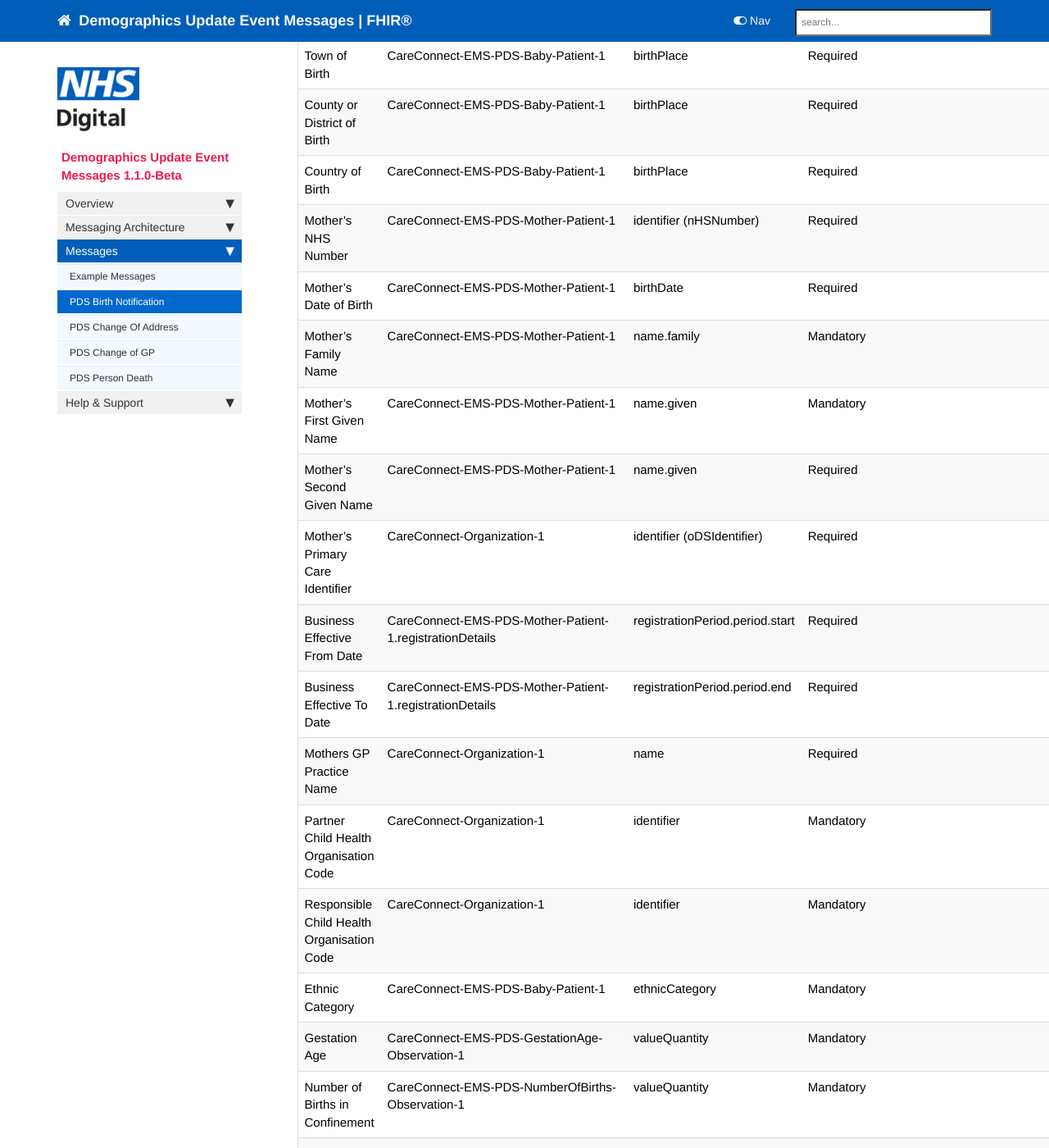
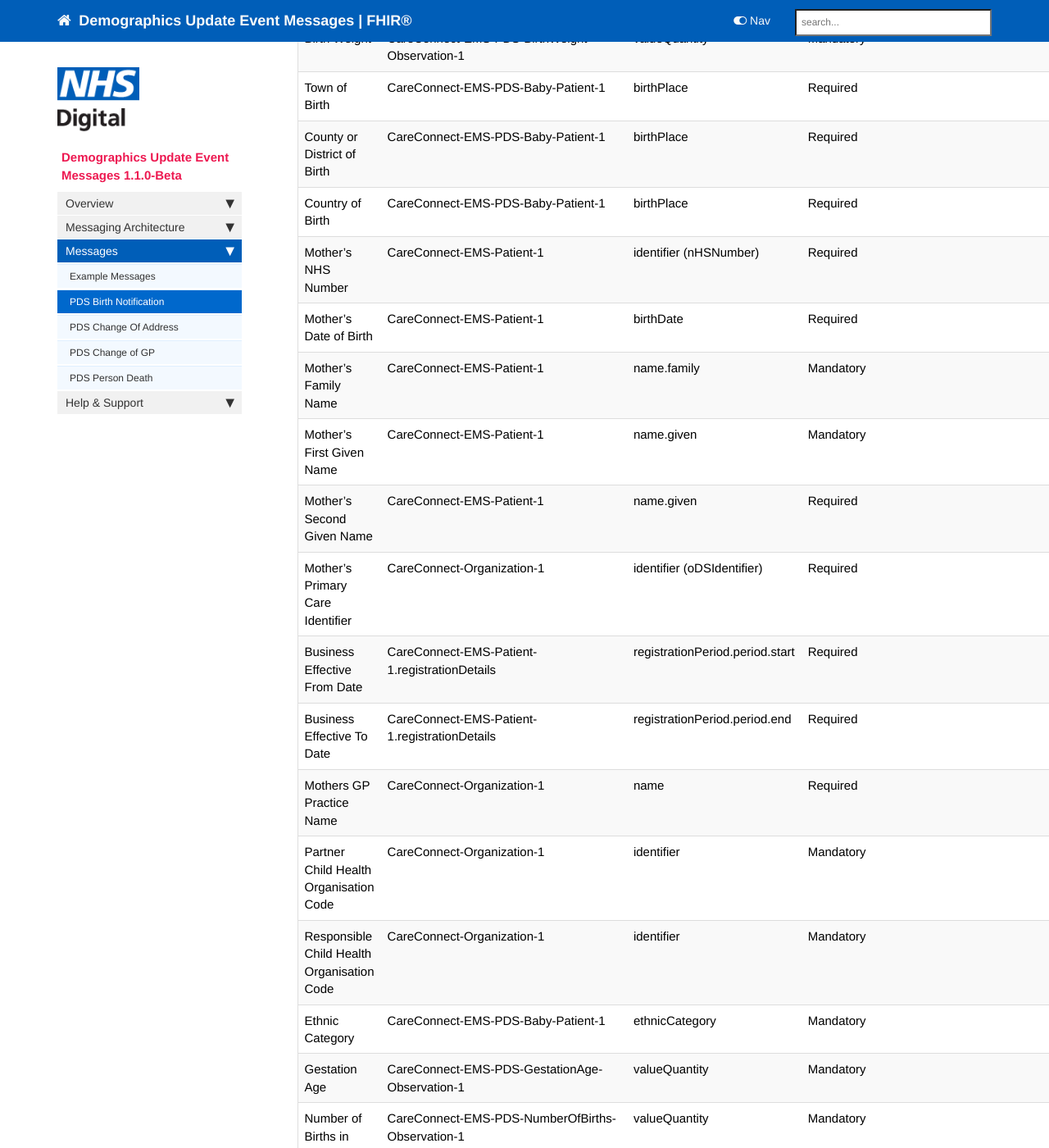
Before and after one commit to nhsconnect/Demographic-Event-Messages-CareConnect, a Jekyll site: the page built from pages/explore/explore_pds_birth_notification.md, in a window 1280 px wide and 1400 px high, scrolled down 2085 px. Shown: the whole window at 82% size. Built offline with Jekyll 4.4.1, drawn with Linux system fonts in a browser that asks for light colours; nearby versions of some CDN libraries; comment, search, counter and statistics services are not loaded; some of the changed text lies outside the part shown.

Commit message:
Updated Birth Notification with Mother patient focus.

```diff
--- a/pages/explore/explore_pds_birth_notification.md
+++ b/pages/explore/explore_pds_birth_notification.md
@@ -16,9 +16,10 @@ The PDS Birth Notification event message bundle is expected to include a combina
 | [EMS-MessageHeader-1](https://fhir.nhs.uk/STU3/StructureDefinition/EMS-MessageHeader-1) - where the coding and display elements for the 'event' type are fixed to 'PDS003 - PDS Birth Notification'                                         |
 | [CareConnect-Organization-1](https://fhir.hl7.org.uk/STU3/StructureDefinition/CareConnect-Organization-1)                                            |
 | [EMS-HealthcareService-1](https://fhir.nhs.uk/STU3/StructureDefinition/EMS-HealthcareService-1)                                                 |
+| [EMS-Communication-1](https://fhir.nhs.uk/STU3/StructureDefinition/EMS-Communication-1)                                                   |
+| [CareConnect-EMS-Patient-1](https://fhir.nhs.uk/STU3/StructureDefinition/CareConnect-EMS-Patient-1)                                          |
+| [EMS-PDS-RelatedPerson-1](https://fhir.nhs.uk/STU3/StructureDefinition/EMS-PDS-RelatedPerson-1)                                                 |
 | [CareConnect-EMS-PDS-Baby-Patient-1](https://fhir.nhs.uk/STU3/StructureDefinition/CareConnect-EMS-PDS-Baby-Patient-1)                                            |
-| [EMS-Communication-1](https://fhir.nhs.uk/STU3/StructureDefinition/EMS-Communication-1)                                                   |
-| [CareConnect-EMS-PDS-Mother-Patient-1](https://fhir.nhs.uk/STU3/StructureDefinition/CareConnect-EMS-PDS-Mother-Patient-1)                                          |
 | [CareConnect-EMS-PDS-BirthWeight-Observation-1](https://fhir.nhs.uk/STU3/StructureDefinition/CareConnect-EMS-PDS-BirthWeight-Observation-1)                             |
 | [CareConnect-EMS-PDS-GestationAge-Observation-1](https://fhir.nhs.uk/STU3/StructureDefinition/CareConnect-EMS-PDS-GestationAge-Observation-1)                            |
 | [CareConnect-EMS-PDS-NumberOfBirths-Observation-1](https://fhir.nhs.uk/STU3/StructureDefinition/CareConnect-EMS-PDS-NumberOfBirths-Observation-1)                          |
@@ -54,14 +55,14 @@ The data item requirements are expected to be fulfilled as below:
 | Town of Birth                              | CareConnect-EMS-PDS-Baby-Patient-1                                        | birthPlace                                        | Required                    |                                                                                                                                                      |
 | County or District of Birth                | CareConnect-EMS-PDS-Baby-Patient-1                                        | birthPlace                                        | Required                    |                                                                                                                                                      |
 | Country of Birth                           | CareConnect-EMS-PDS-Baby-Patient-1                                        | birthPlace                                        | Required                    |                                                                                                                                                      |
-| Mother’s NHS Number                        | CareConnect-EMS-PDS-Mother-Patient-1                                      | identifier (nHSNumber)                            | Required                    |                                                                                                                                                      |
-| Mother's Date of Birth                     | CareConnect-EMS-PDS-Mother-Patient-1                                      | birthDate                                         | Required                    |                                                                                                                                                      |
-| Mother's Family Name                       | CareConnect-EMS-PDS-Mother-Patient-1                                      | name.family                                       | Mandatory                   |                                                                                                                                                      |
-| Mother's First Given Name                  | CareConnect-EMS-PDS-Mother-Patient-1                                      | name.given                                        | Mandatory                   |                                                                                                                                                      |
-| Mother's Second Given Name                 | CareConnect-EMS-PDS-Mother-Patient-1                                      | name.given                                        | Required                    |                                                                                                                                                      |
+| Mother’s NHS Number                        | CareConnect-EMS-Patient-1                                      | identifier (nHSNumber)                            | Required                    |                                                                                                                                                      |
+| Mother's Date of Birth                     | CareConnect-EMS-Patient-1                                      | birthDate                                         | Required                    |                                                                                                                                                      |
+| Mother's Family Name                       | CareConnect-EMS-Patient-1                                      | name.family                                       | Mandatory                   |                                                                                                                                                      |
+| Mother's First Given Name                  | CareConnect-EMS-Patient-1                                      | name.given                                        | Mandatory                   |                                                                                                                                                      |
+| Mother's Second Given Name                 | CareConnect-EMS-Patient-1                                      | name.given                                        | Required                    |                                                                                                                                                      |
 | Mother's Primary Care Identifier           | CareConnect-Organization-1                                            | identifier (oDSIdentifier)                        | Required                    |                                                                                                                                                      |
-| Business Effective From Date               | CareConnect-EMS-PDS-Mother-Patient-1.registrationDetails                                     | registrationPeriod.period.start                                      | Required                    |                                                                                                                                                      |
-| Business Effective To Date                 | CareConnect-EMS-PDS-Mother-Patient-1.registrationDetails                                   | registrationPeriod.period.end                                        | Required                    |                                                                                                                                                      |
+| Business Effective From Date               | CareConnect-EMS-Patient-1.registrationDetails                                     | registrationPeriod.period.start                                      | Required                    |                                                                                                                                                      |
+| Business Effective To Date                 | CareConnect-EMS-Patient-1.registrationDetails                                   | registrationPeriod.period.end                                        | Required                    |                                                                                                                                                      |
 | Mothers GP Practice Name                   | CareConnect-Organization-1                                            | name                                              | Required                    |                                                                                                                                                      |
 | Partner Child Health Organisation Code     | CareConnect-Organization-1                                            | identifier                                        | Mandatory                   |                                                                                                                                                      |
 | Responsible Child Health Organisation Code | CareConnect-Organization-1                                            | identifier                                        | Mandatory                   |                                                                                                                                                      |
```
Also changed, not shown: pages/overview/overview_release_notes.md (+1 -0 lines).
